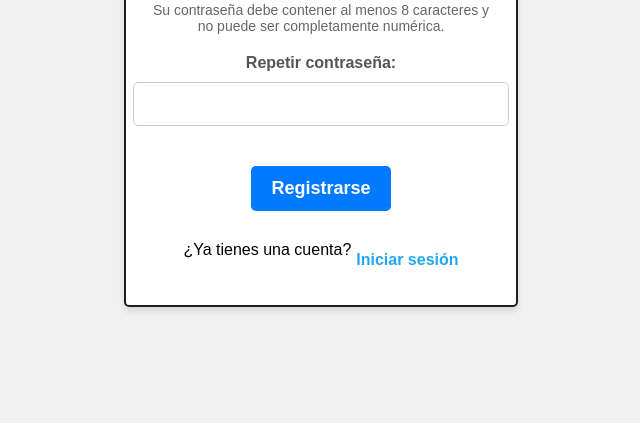
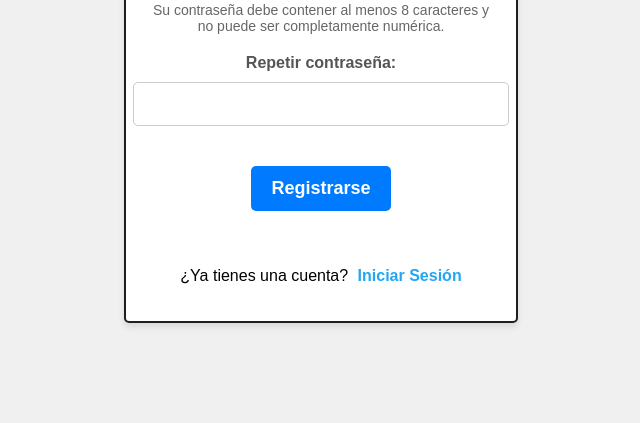
Before and after one commit to PabloGradolph/MiniBizum, a Django app: page /signup/ in a window 1280 px wide. Shown: the part 668-1091 px from the top of the page, without its empty margins (319-959 px from the left). Before the commit the page ends 979 px from the top, so only its background shows below. Run offline with Django 4.2, Linux system fonts and the light colour scheme.

Commit message:
centered some things and minor changes

```diff
--- a/static/css/logs.css
+++ b/static/css/logs.css
@@ -102,10 +102,14 @@ form .helptext {
     justify-content: center;
     align-items: center;
     margin-top: 20px;
+    text-align: center;
+
+
 }
 
 .form-container .register-text a {
     margin-left: 5px;
+    display: inline-block;
 }
 
 .form-container .register-text a:hover {
--- a/templates/logs/login.html
+++ b/templates/logs/login.html
@@ -41,6 +41,8 @@
           <button type="submit" class="btn-primary">Iniciar Sesión</button>
       </div>
     </form>
-    <p class="register-text">¿No tienes una cuenta? <a href="{% url 'signup' %}">Registrarse</a></p>
+    <div class="register-text">
+        <p>¿No tienes una cuenta? <a href="{% url 'signup' %}">Registrarse</a></p>
+    </div>
   </div>
 {% endblock %}
--- a/templates/logs/register.html
+++ b/templates/logs/register.html
@@ -41,6 +41,8 @@
                 <button type="submit" class="btn-primary">Registrarse</button>
             </div>
         </form>
-        <p class="register-text">¿Ya tienes una cuenta? <a href="{% url 'login' %}">Iniciar sesión</a></p>
+        <div class="register-text">
+            <p>¿Ya tienes una cuenta? <a href="{% url 'login' %}">Iniciar Sesión</a></p>
+        </div>
     </div>
 {% endblock %}
```
Also changed, not shown: db.sqlite3.
